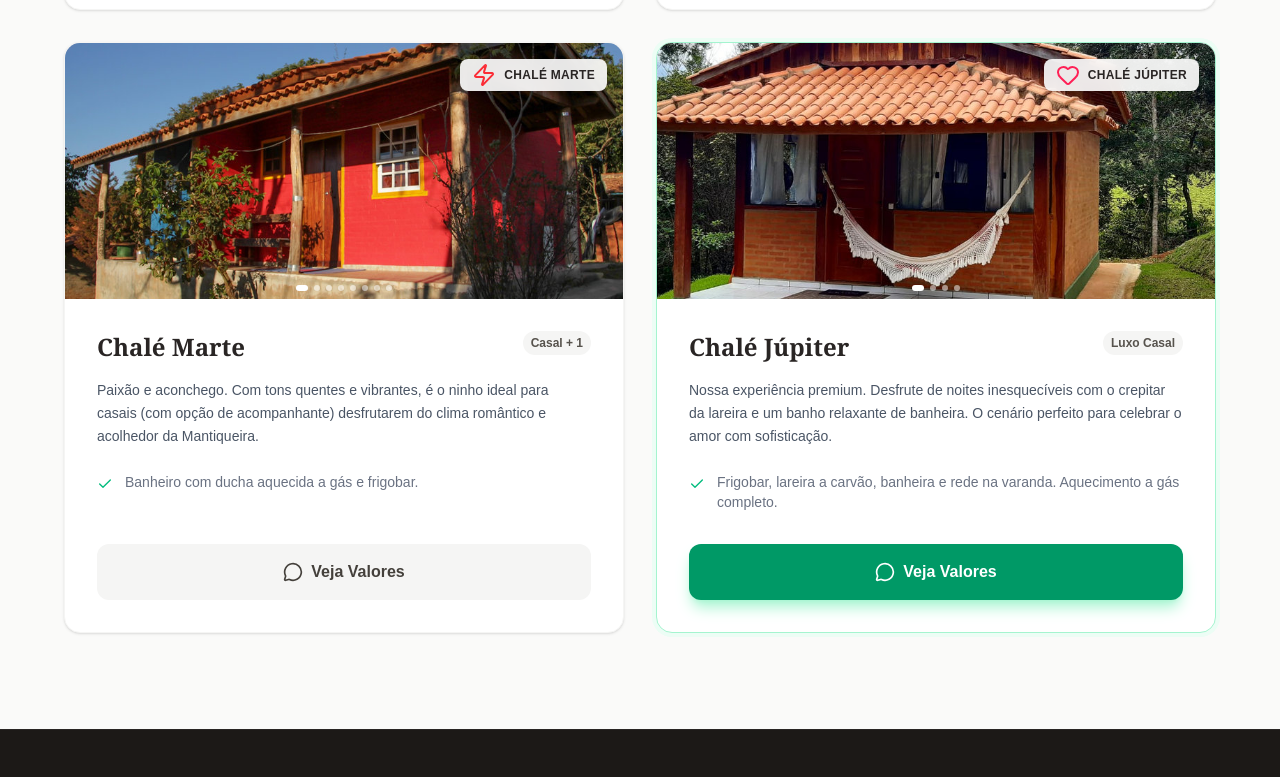
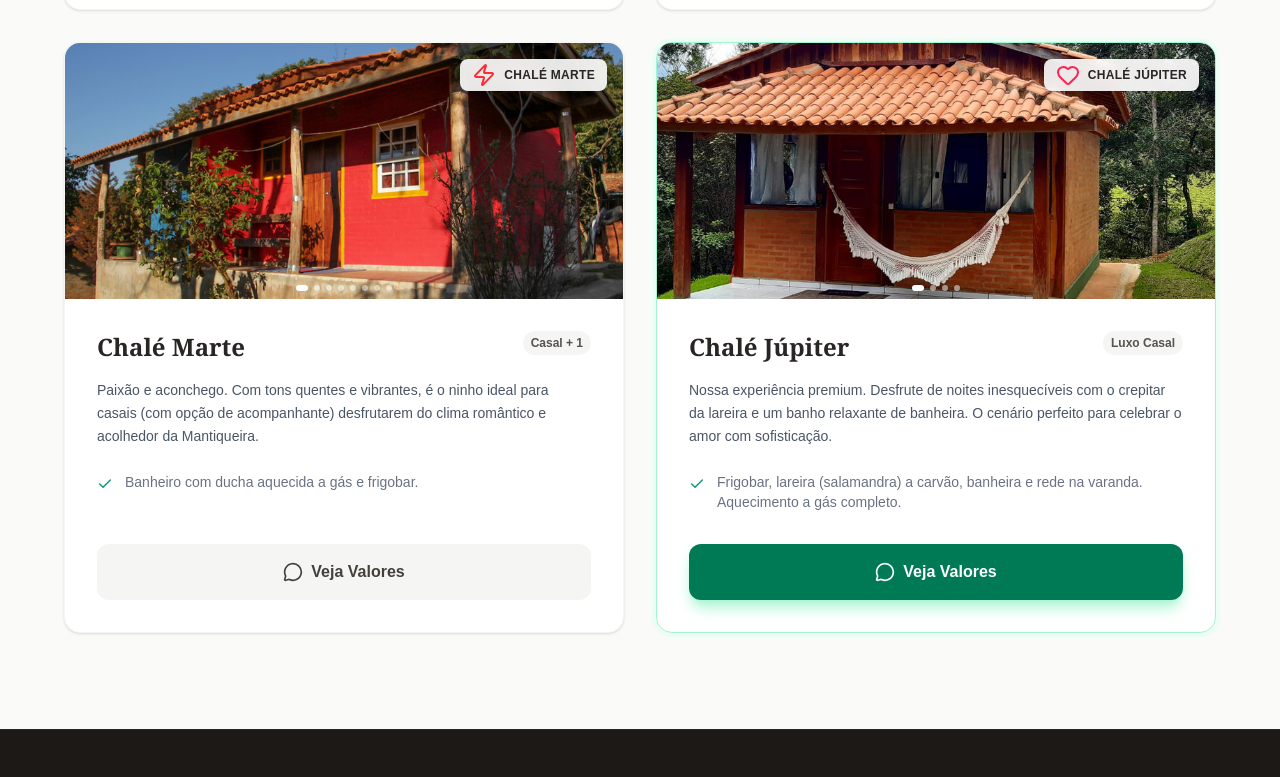
Before and after one commit to joaolucassilva/estalagem-mirante, a Next.js app: page /acomodacoes in a window 1280 px wide. Shown: the part 1750-2527 px from the top of the page. Built offline with nearby package versions, Linux system fonts and the light colour scheme; no server answers; grey boxes are pictures that could not be loaded; a web font is replaced by a local one.

Commit message:
style: Refine UI texts, colors, and layout across hero, navigation, and chalet components.

```diff
--- a/src/components/chales/ChaleCard.tsx
+++ b/src/components/chales/ChaleCard.tsx
@@ -127,7 +127,7 @@ export function ChaleCard({ data, priority = false }: ChaleProps) {
 
         <div className="space-y-3 mb-8">
           <div className="flex items-start gap-3 text-sm text-gray-500">
-            <Check size={16} className="text-emerald-500 mt-1 min-w-[16px]" />
+            <Check size={16} className="text-emerald-600 mt-1 min-w-[16px]" />
             <p>{data.detalhes}</p>
           </div>
           {data.obs && (
@@ -155,7 +155,7 @@ export function ChaleCard({ data, priority = false }: ChaleProps) {
           className={cn(
             "mt-auto w-full py-4 rounded-xl font-bold transition flex items-center justify-center gap-2",
             data.destaque
-              ? "bg-emerald-600 hover:bg-emerald-700 text-white shadow-lg shadow-emerald-200"
+              ? "bg-emerald-700 hover:bg-emerald-800 text-white shadow-lg shadow-emerald-200"
               : "bg-stone-100 hover:bg-stone-200 text-stone-700"
           )}
         >
--- a/src/components/home/Hero.tsx
+++ b/src/components/home/Hero.tsx
@@ -44,13 +44,13 @@ export function Hero() {
             className="w-full sm:w-auto bg-emerald-600 hover:bg-emerald-500 text-white text-lg px-8 py-4 rounded-xl font-bold transition-all transform hover:-translate-y-1 shadow-xl shadow-emerald-900/20 flex items-center justify-center gap-2"
           >
             <Calendar size={20} />
-            Reservar Agora
+            Reservar Meu Refúgio
           </a>
           <Link
             href="/acomodacoes"
             className="w-full sm:w-auto bg-white/10 hover:bg-white/20 backdrop-blur-sm text-white border border-white/30 text-lg px-8 py-4 rounded-xl font-bold transition-all flex items-center justify-center hover:border-white/50"
           >
-            Conhecer Chalés
+            Escolher Chalé
           </Link>
         </div>
 
--- a/src/components/layout/Navbar.tsx
+++ b/src/components/layout/Navbar.tsx
@@ -131,7 +131,7 @@ export function Navbar() {
           <Link
             href="/"
             onClick={() => setIsMenuOpen(false)}
-            className="text-stone-700 p-3 rounded-lg hover:bg-stone-50 font-medium border-b border-stone-50"
+            className="text-gray-700 py-2 border-b border-gray-100 text-left"
           >
             Início
           </Link>
--- a/src/data/chales.tsx
+++ b/src/data/chales.tsx
@@ -105,7 +105,7 @@ export const CHALES_DATA = [
     tipo: "Luxo Casal",
     desc: "Nossa experiência premium. Desfrute de noites inesquecíveis com o crepitar da lareira e um banho relaxante de banheira. O cenário perfeito para celebrar o amor com sofisticação.",
     detalhes:
-      "Frigobar, lareira a carvão, banheira e rede na varanda. Aquecimento a gás completo.",
+      "Frigobar, lareira (salamandra) a carvão, banheira e rede na varanda. Aquecimento a gás completo.",
     icon: <Heart className="text-rose-500" />,
     destaque: true,
     images: [
```
